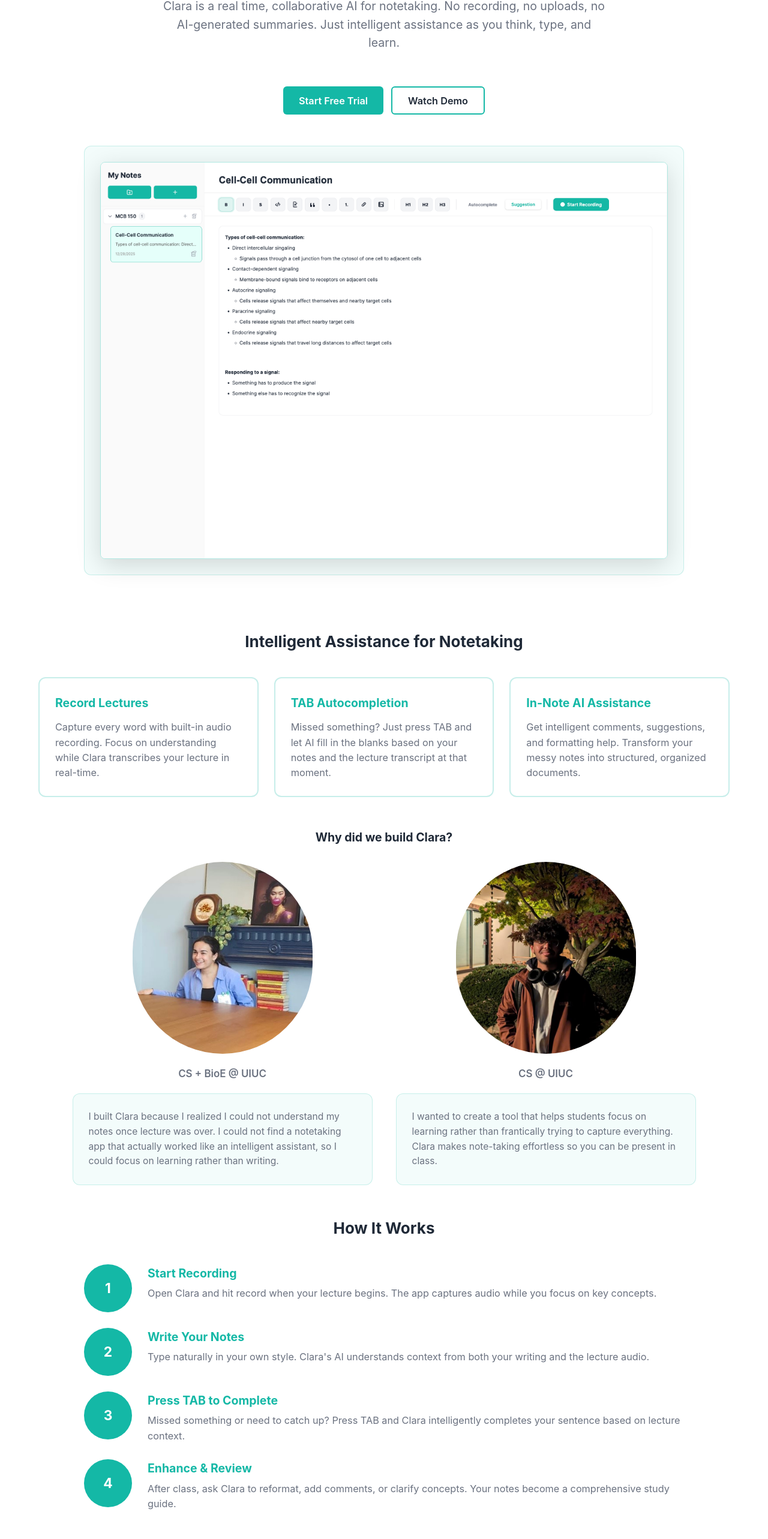
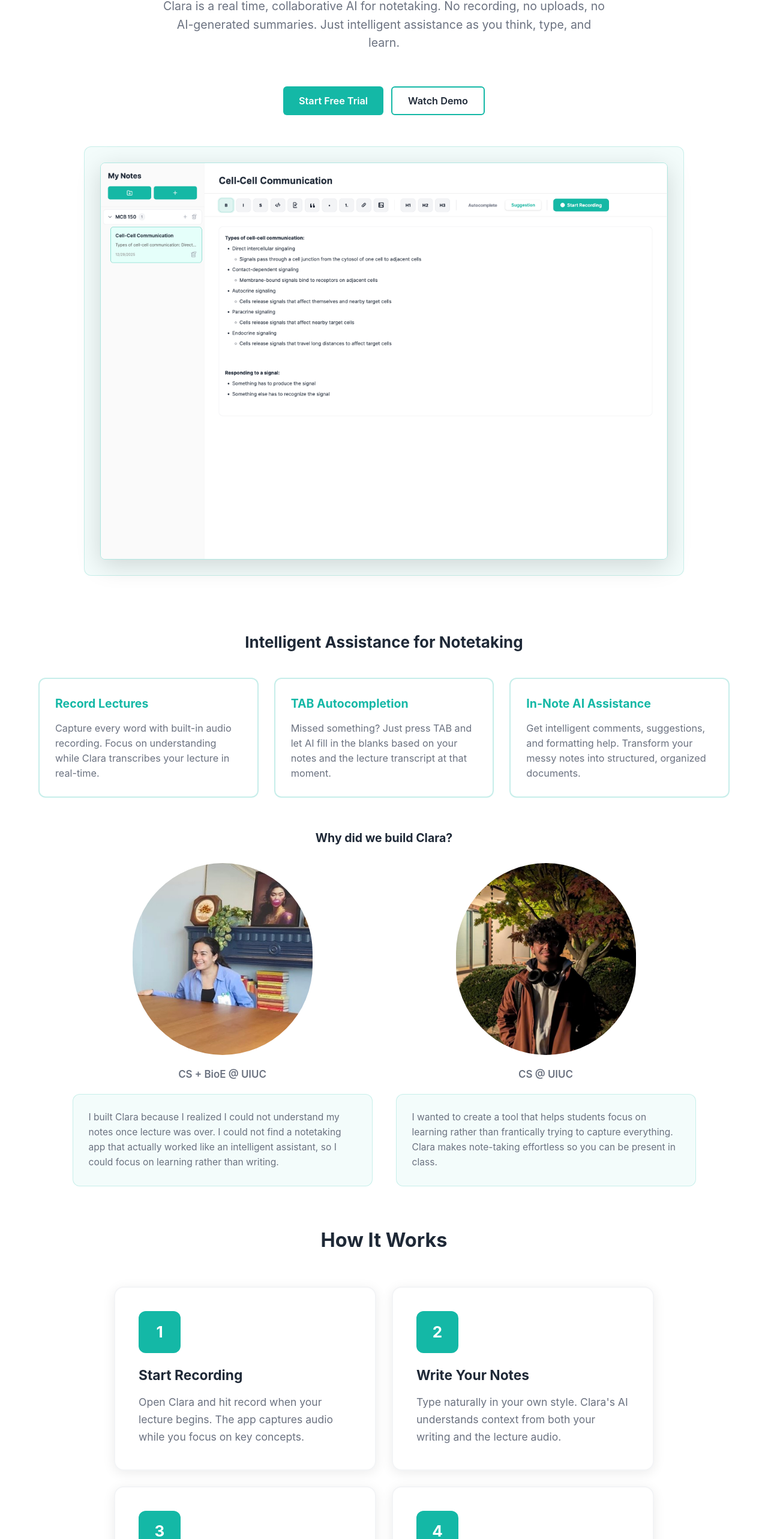
Before and after one commit to NainaMKumar/Clara.ai, a React (Vite) app: page / in a window 1280 px wide. Shown: the part 229-2795 px from the top of the page at 60% size. Built offline with nearby package versions, Linux system fonts and the light colour scheme; the HTML template or start-up script is replaced by a standard one.

Commit message:
More updates to home page

```diff
--- a/src/components/CTA.css
+++ b/src/components/CTA.css
@@ -16,3 +16,6 @@
   color: var(--light-green);
   opacity: 0.9;
 }
+.btn-primary{
+  text-decoration: none;
+}
--- a/src/components/CTA.tsx
+++ b/src/components/CTA.tsx
@@ -1,12 +1,13 @@
 import React from 'react'
 import './CTA.css'
+import { Link } from 'react-router-dom'
 
 const CTA: React.FC = () => {
   return (
     <section className="cta-section">
       <h2>Ready to Transform Your Note-Taking?</h2>
       <p>Join thousands of students who are learning smarter with Clara.ai</p>
-      <button className="btn-primary">Start Your Free Trial</button>
+      <Link to="/notes" className="btn-primary">Start Free Trial</Link>
     </section>
   )
 }
--- a/src/components/Footer.tsx
+++ b/src/components/Footer.tsx
@@ -1,5 +1,6 @@
 import React from 'react'
 import './Footer.css'
+
 
 const Footer: React.FC = () => {
   return (
--- a/src/components/Hero.css
+++ b/src/components/Hero.css
@@ -65,6 +65,7 @@
   font-weight: 600;
   cursor: pointer;
   transition: all 0.3s ease;
+  text-decoration: none;
 }
 
 .btn-primary:hover {
--- a/src/components/Hero.tsx
+++ b/src/components/Hero.tsx
@@ -1,4 +1,5 @@
 import React, { useState, useEffect } from 'react'
+import { Link } from 'react-router-dom'
 import DemoVisual from './DemoVisual'
 import './Hero.css'
 
@@ -52,7 +53,7 @@
           Just intelligent assistance as you think, type, and learn.
         </p>
         <div className="hero-buttons">
-          <button className="btn-primary">Start Free Trial</button>
+          <Link to="/notes" className="btn-primary">Start Free Trial</Link>
           <button className="btn-secondary">Watch Demo</button>
         </div>
       </div>
--- a/src/components/HowItWorks.css
+++ b/src/components/HowItWorks.css
@@ -1,61 +1,73 @@
 .how-it-works {
-  padding: 4rem 5%;
+  padding: 5rem 5%;
   background: var(--white);
 }
 
 .how-it-works h2 {
   text-align: center;
-  font-size: 2rem;
-  margin-bottom: 3rem;
+  font-size: 2.5rem;
+  margin-bottom: 4rem;
   color: var(--text-dark);
 }
 
 .steps {
-  max-width: 1000px;
+  max-width: 900px;
   margin: 0 auto;
   display: grid;
+  grid-template-columns: repeat(auto-fit, minmax(300px, 1fr));
   gap: 2rem;
 }
 
 .step {
-  display: grid;
-  grid-template-columns: 80px 1fr;
-  gap: 2rem;
-  align-items: start;
+  background: white;
+  padding: 3rem;
+  border-radius: 16px;
+  box-shadow: 0 4px 20px rgba(0, 0, 0, 0.08);
+  transition: all 0.3s ease;
+  border: 2px solid #f3f4f6;
+}
+
+.step:hover {
+  transform: translateY(-8px);
+  box-shadow: 0 12px 40px rgba(0, 0, 0, 0.12);
+  border-color: var(--teal);
 }
 
 .step-number {
-  width: 80px;
-  height: 80px;
-  background-color: var(--teal);
+  width: 70px;
+  height: 70px;
+  background: var(--teal);
   color: white;
-  border-radius: 50%;
+  border-radius: 12px;
   display: flex;
   align-items: center;
   justify-content: center;
-  font-size: 1.75rem;
+  font-size: 2rem;
   font-weight: bold;
+  margin-bottom: 1.5rem;
 }
 
 .step-content h3 {
-  font-size: 1.5rem;
-  margin-bottom: 0.5rem;
-  color: var(--teal);
+  font-size: 1.75rem;
+  margin-bottom: 1rem;
+  color: var(--text-dark);
+  font-weight: 700;
 }
 
 .step-content p {
   color: var(--text-light);
-  font-size: 1.25rem;
+  font-size: 1.35rem;
+  line-height: 1.65;
 }
 
 @media (max-width: 768px) {
-  .step {
-    grid-template-columns: 60px 1fr;
+  .steps {
+    grid-template-columns: 1fr;
   }
 
   .step-number {
-    width: 60px;
-    height: 60px;
+    width: 50px;
+    height: 50px;
     font-size: 1.5rem;
   }
 }
```
